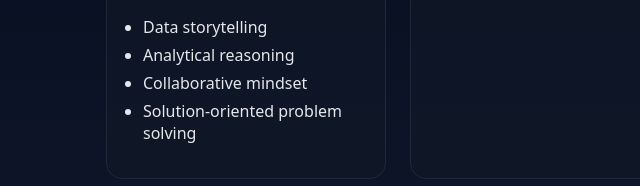
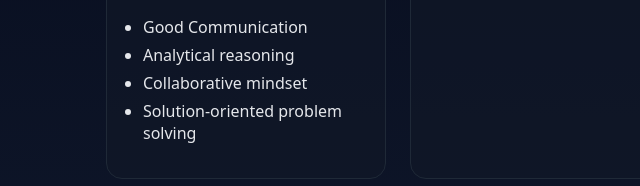
Before and after one commit to The-vishal-gaikwad/The-vishal-gaikwad.github.io, a plain HTML site: page index.html in a window 1280 px wide. Shown: the part 532-718 px from the top of the page, 0-640 px from the left. Drawn offline with Linux system fonts and the light colour scheme.

Commit message:
Replace 'Data storytelling' with 'Good Communication'

```diff
--- a/index.html
+++ b/index.html
@@ -91,7 +91,7 @@
         </div>
         <h3>Soft Skills</h3>
         <ul>
-          <li>Data storytelling</li>
+          <li>Good Communication</li>
           <li>Analytical reasoning</li>
           <li>Collaborative mindset</li>
           <li>Solution-oriented problem solving</li>
```
